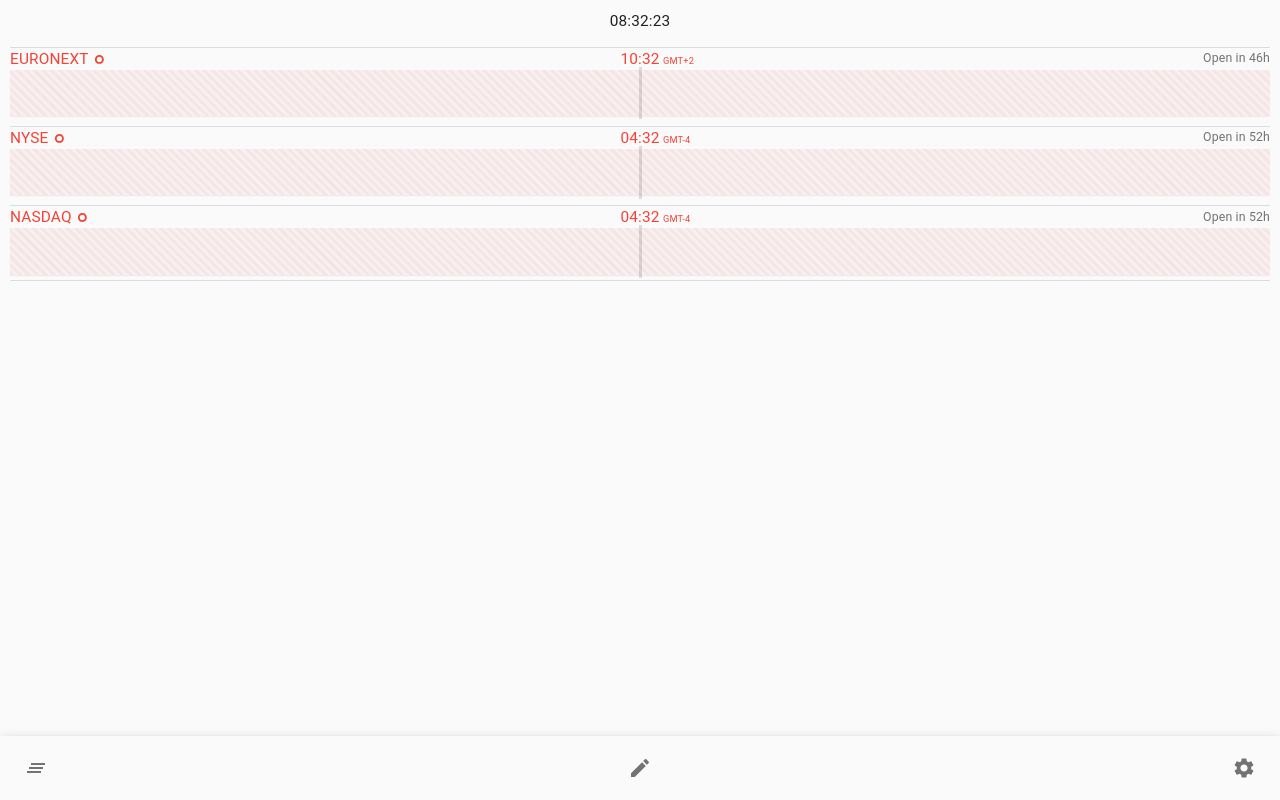
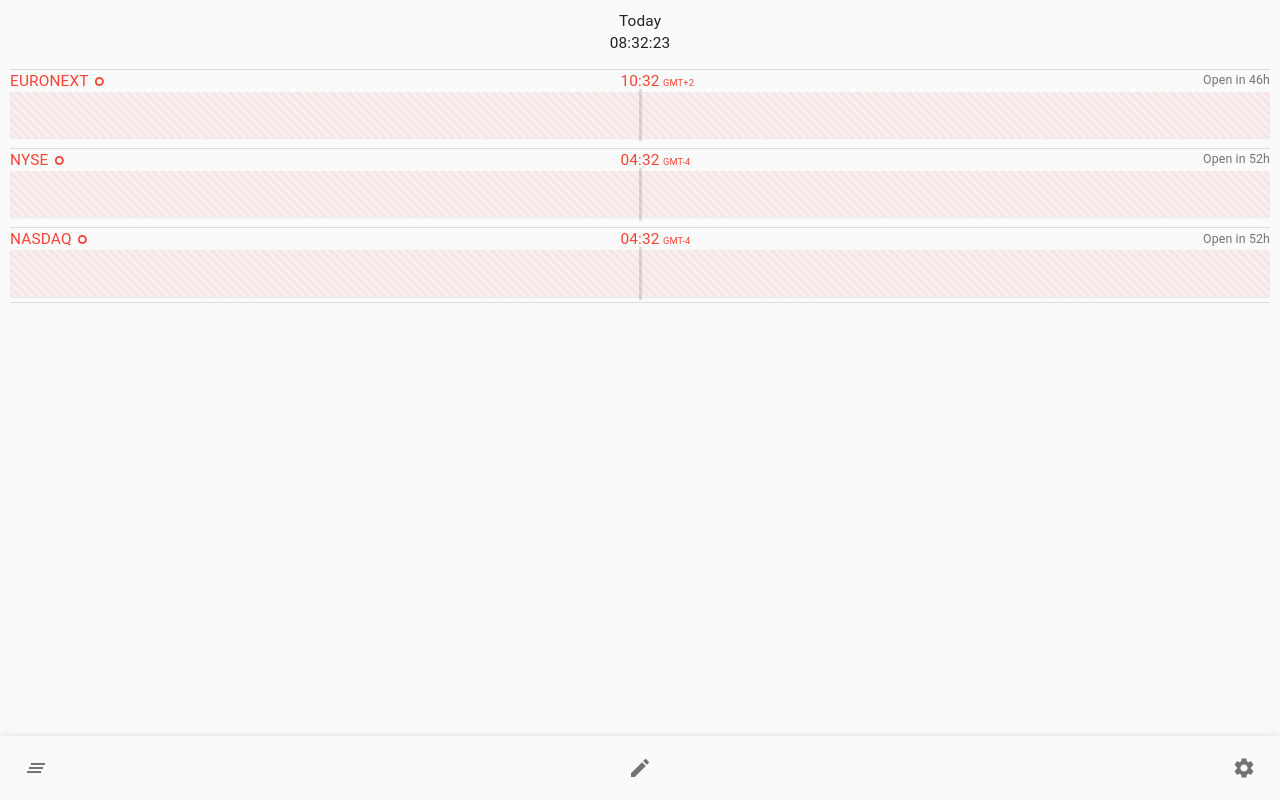
Before and after one commit to aurelticot/okato, a React (Create React App) app: page / in a window 1280 px wide. Built offline with nearby package versions, Linux system fonts and the light colour scheme.

Commit message:
add info in config

```diff
--- a/src/config.ts
+++ b/src/config.ts
@@ -5,7 +5,9 @@
 
 const timelineVisiblePeriod = 24;
 const daysInPast = 3;
+const daysRequestedInPast = daysInPast + 1;
 const daysInFuture = 3;
+const daysRequestedInFuture = daysInFuture + 1;
 
 const defaultPreferenceValues: Preferences = {
   [SettingKey.Theme]: "system",
@@ -17,7 +19,9 @@
 export default {
   timelineVisiblePeriod,
   daysInPast,
+  daysRequestedInPast,
   daysInFuture,
+  daysRequestedInFuture,
   settings,
   defaultPreferenceValues,
 };
--- a/src/helpers/APImock.ts
+++ b/src/helpers/APImock.ts
@@ -8,7 +8,7 @@
 
 export function getMarketData(): Promise<Market[]> {
   const reworkedData: Market[] = marketsData
-    .map((market, index) => {
+    .map((market) => {
       // structure market
       return {
         code: market.code,
@@ -80,6 +80,6 @@
   return {
     bookmark: new Feature("hidden"),
     reminder: new Feature("hidden"),
-    timelineScroll: new Feature("disabled"),
+    timelineScroll: new Feature("enabled"),
   };
 }
```
